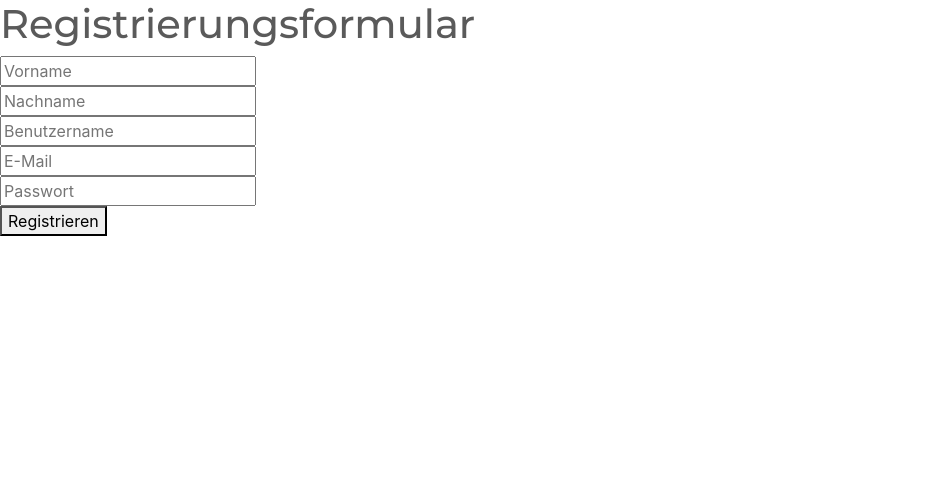
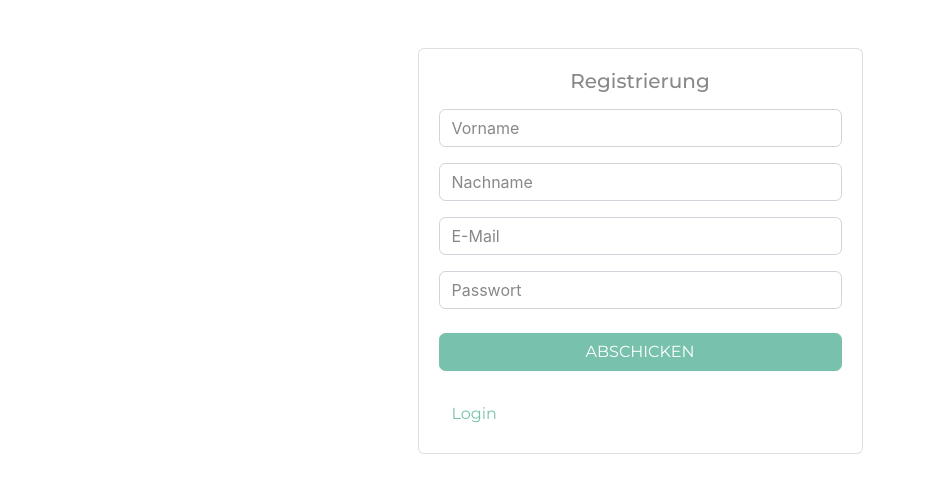
Before and after one commit to mxmueller/immobilien-management-system, a PHP site: page /sites/registration.sites.php in a window 1280 px wide. Shown: the top 501 px of the page, without its empty margins (0-926 px from the left). Run offline with PHP 8.4, Linux system fonts and the light colour scheme.

```diff
--- a/sites/registration.sites.php
+++ b/sites/registration.sites.php
@@ -4,12 +4,34 @@ include '../templates/header.template.php';
 session_start();
 ?>
 
-<h1>Registrierungsformular</h1>
-<form action="../methods/user/registration.user.php" method="POST">
-   <input type="text" name="firstname" placeholder="Vorname"><br>
-   <input type="text" name="lastname" placeholder="Nachname"><br>
-   <input type="text" name="user" placeholder="Benutzername"><br>
-   <input type="email" name="mail" placeholder="E-Mail"><br>
-   <input type="password" name="password" placeholder ="Passwort"><br>
-   <button type="submit" name="submit">Registrieren</button>
-</form>
+<div class="container">
+   <div class="row">
+      <div class="col-sm-9 col-md-7 col-lg-5 mx-auto">
+         <div class="card card-signin my-5">
+            <div class="card-body">
+               <h5 class="card-title text-center">Registrierung</h5>
+               <form class="form-signin" action="../methods/user/registration.user.php" method="POST">
+                  <div class="form-label-group mt-3">
+                     <input class="form-control" type="text" name="firstname" placeholder="Vorname">
+                  </div>
+                  <div class="form-label-group mt-3">
+                     <input class="form-control" type="text" name="lastname" placeholder="Nachname">
+                  </div>
+                  <div class="form-label-group mt-3">
+                     <input class="form-control" type="email" name="mail" placeholder="E-Mail">
+                  </div>
+                  <div class="form-label-group mt-3">
+                     <input class="form-control" type="password" name="password" placeholder="Passwort">
+                  </div>
+                  <div class="form-label-group mt-4">
+                  <button class="btn btn-primary btn-block text-uppercase" name="submit" type="submit">Abschicken</button>
+                  </div>
+                  <div class="form-label-group mt-4">
+                  <a href="../sites/login.sites.php" class="btn btn-link" role="button">Login</a>
+                  </div>
+               </form>
+            </div>
+         </div>
+      </div>
+   </div>
+</div>
```
Also changed, not shown: methods/user/login.user.php (added, +33 -0 lines), methods/user/registration.user.php (+10 -10 lines), sites/login.sites.php (+26 -15 lines).
